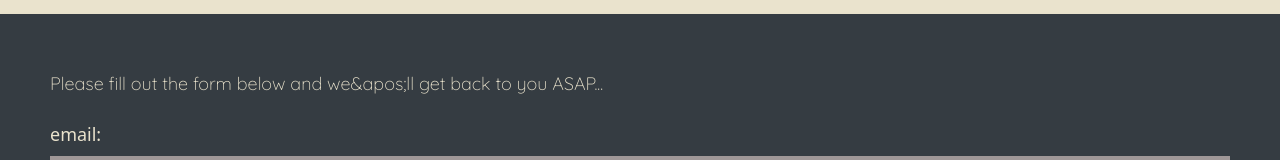
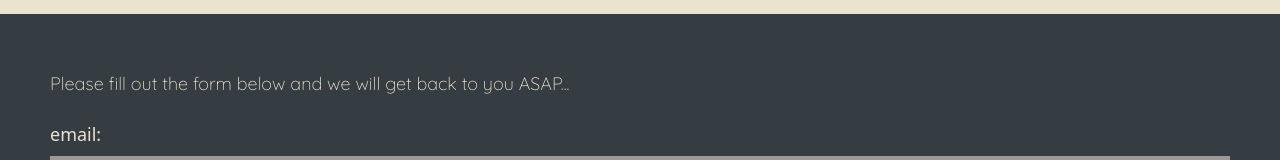
Before and after one commit to chadwright101/the-wright-designs, a Next.js app: page / in a window 1280 px wide. Shown: the part 2218-2378 px from the top of the page. Built offline with nearby package versions, Linux system fonts and the light colour scheme.

Commit message:
fix: correct escape on contact form

```diff
--- a/components/contact-form.tsx
+++ b/components/contact-form.tsx
@@ -8,7 +8,7 @@ interface Props {
 
 const ContactForm = ({
   cssClasses,
-  formTitle = "Please fill out the form below and we&apos;ll get back to you ASAP...",
+  formTitle = "Please fill out the form below and we will get back to you ASAP...",
 }: Props) => {
   const [showName, setShowName] = useState(false);
   const [showMessage, setShowMessage] = useState(false);
```
